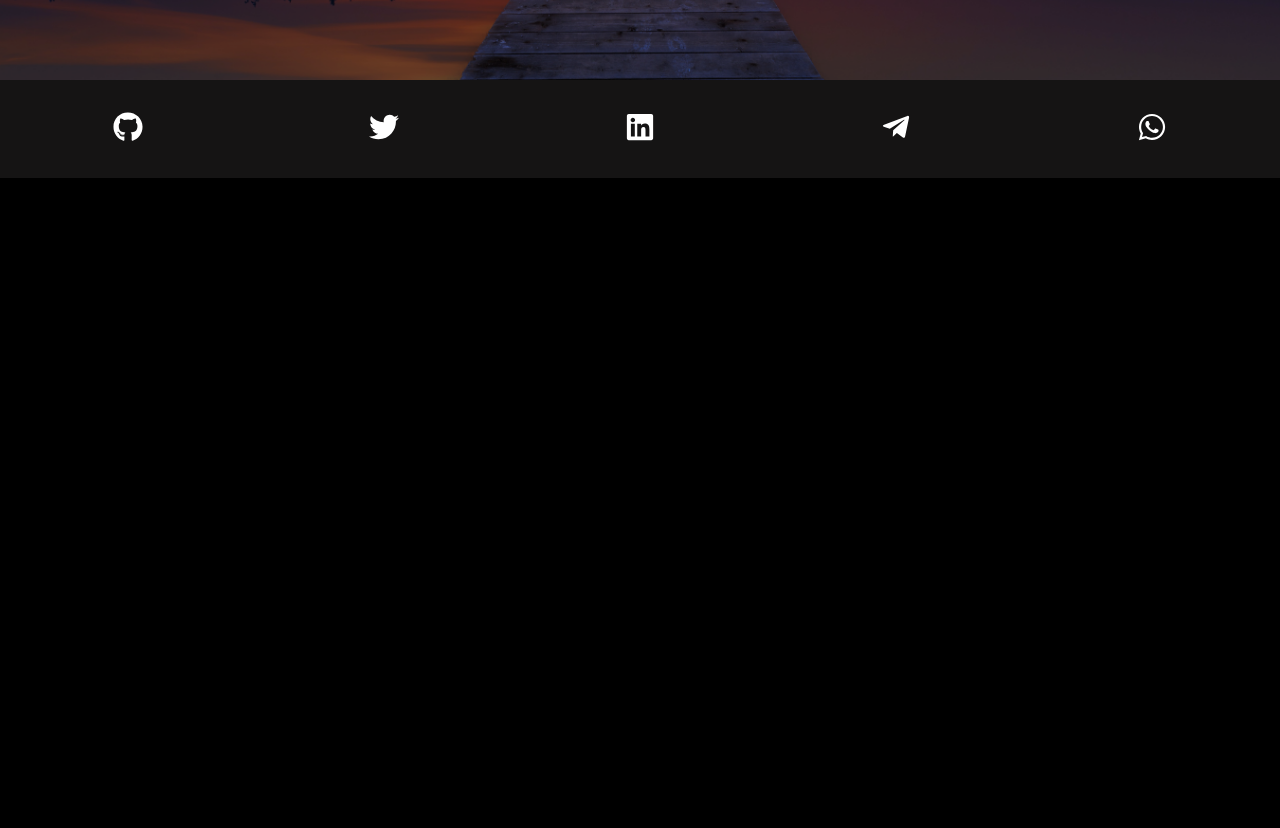
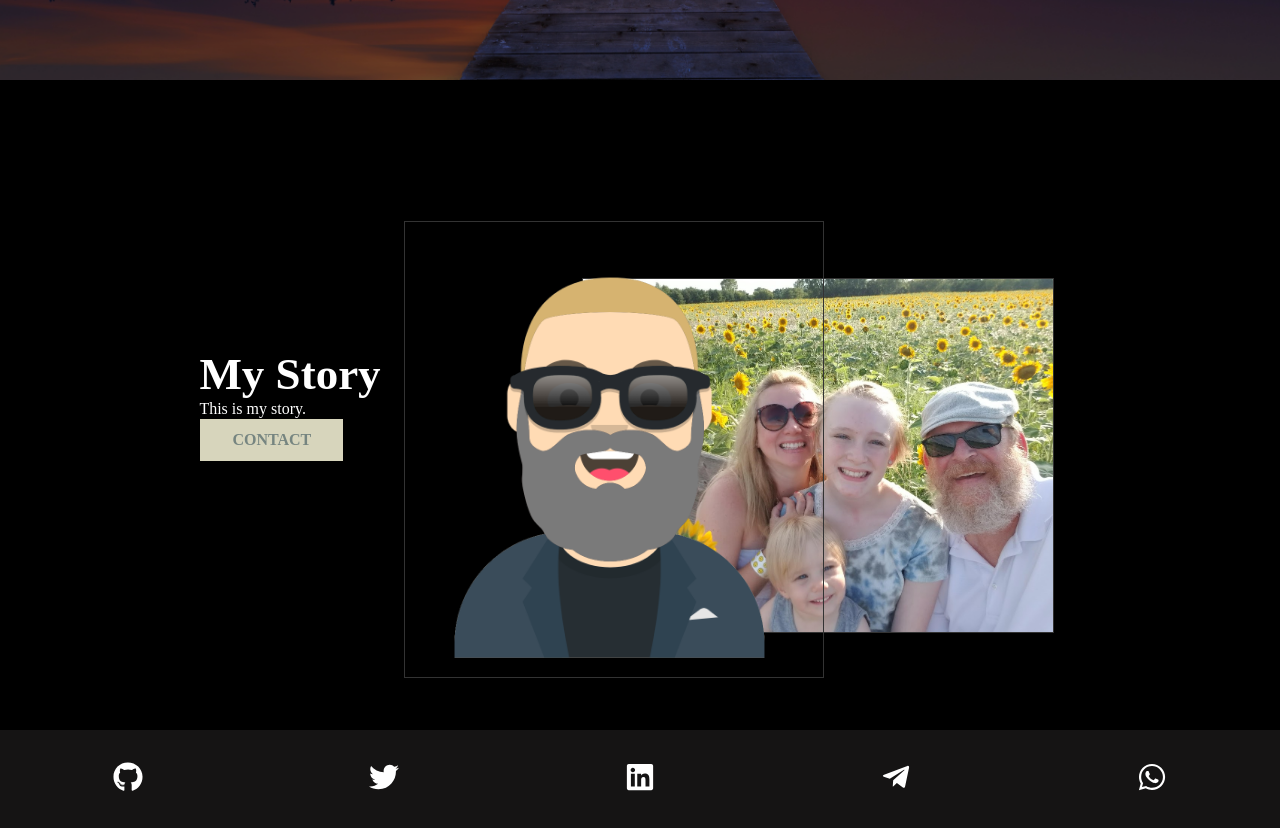
Before and after one commit to smckelli/my-portfolio, a React (Create React App) app: page /about in a window 1280 px wide. Shown: the part 720-1548 px from the top of the page. Before the commit the page ends 898 px from the top, so only its background shows below. Built offline with nearby package versions, Linux system fonts and the light colour scheme; a web font is replaced by a local one.

Commit message:
added about component

```diff
--- /dev/null
+++ b/src/components/AboutContent.js
@@ -0,0 +1,35 @@
+import "./AboutContentStyles.css";
+
+import React from 'react';
+import { Link } from "react-router-dom";
+import Avascott from "../assets/Avascott.png";
+import familysunflowers from "../assets/familysunflowers.jpg";
+
+const AboutContent = () => {
+  return (
+    <div className="about">
+        <div classname="left">
+            <h1>My Story</h1>
+            <p>This is my story.</p>
+            <Link to="/contact">
+                <button className="btn">Contact</button>
+            </Link>
+        </div>
+
+        <div className="right">
+            <div className="img-container">
+                <div className="img-stack top">
+                    <img src={Avascott}
+                    className="img" alt="scotts avatar"/>
+                </div>
+                <div className="img-stack bottom">
+                    <img src={familysunflowers}
+                    className="img" alt="family photo"/>
+                </div>
+            </div>
+        </div>
+    </div>
+  )
+}
+
+export default AboutContent
--- /dev/null
+++ b/src/components/AboutContentStyles.css
@@ -0,0 +1,51 @@
+.about{
+    width: 100%;
+    margin: 3rem 0;
+    display: flex;
+    align-items: center;
+    justify-content: center;
+    flex-wrap: wrap;
+    height: 100%;
+}
+
+.about .left{
+    text-align: center;
+    margin: auto;
+    padding: 1rem;
+    max-width: 350px;
+}
+
+.about .left p{
+    margin: 1.2rem 0;
+}
+
+.about .right{
+    max-width: 700px;
+}
+
+.right .img-container{
+    display: grid;
+    grid-template-columns: repeat(12, 1fr);
+    position: relative;
+    align-items: center;
+    text-align: center;
+}
+
+.right .img{
+    max-width: 90%;
+    border: 1px solid #333;
+}
+
+.right .top{
+    grid-column: 1 / span 8;
+    grid-row: 1;
+    padding-top: 20%;
+    z-index: 6;
+}
+
+.right .bottom{
+    grid-column: 4 / -1;
+    grid-row: 1;
+    padding-top: 20%;
+    z-index: 5;
+}
--- a/src/pages/About.js
+++ b/src/pages/About.js
@@ -1,6 +1,7 @@
 import React from 'react'
 import Nav from "../components/Nav";
 import HeroAbt from "../components/HeroAbt";
+import AboutContent from "../components/AboutContent.js"
 import Footer from "../components/Footer";
 
 const About = () => {
@@ -8,6 +9,7 @@ const About = () => {
     <div>
     <Nav />
     <HeroAbt />
+    <AboutContent />
     <Footer />
     </div>
   )
```
Also changed, not shown: src/assets/Avascott.png (added), src/assets/familysunflowers.jpg (added).
